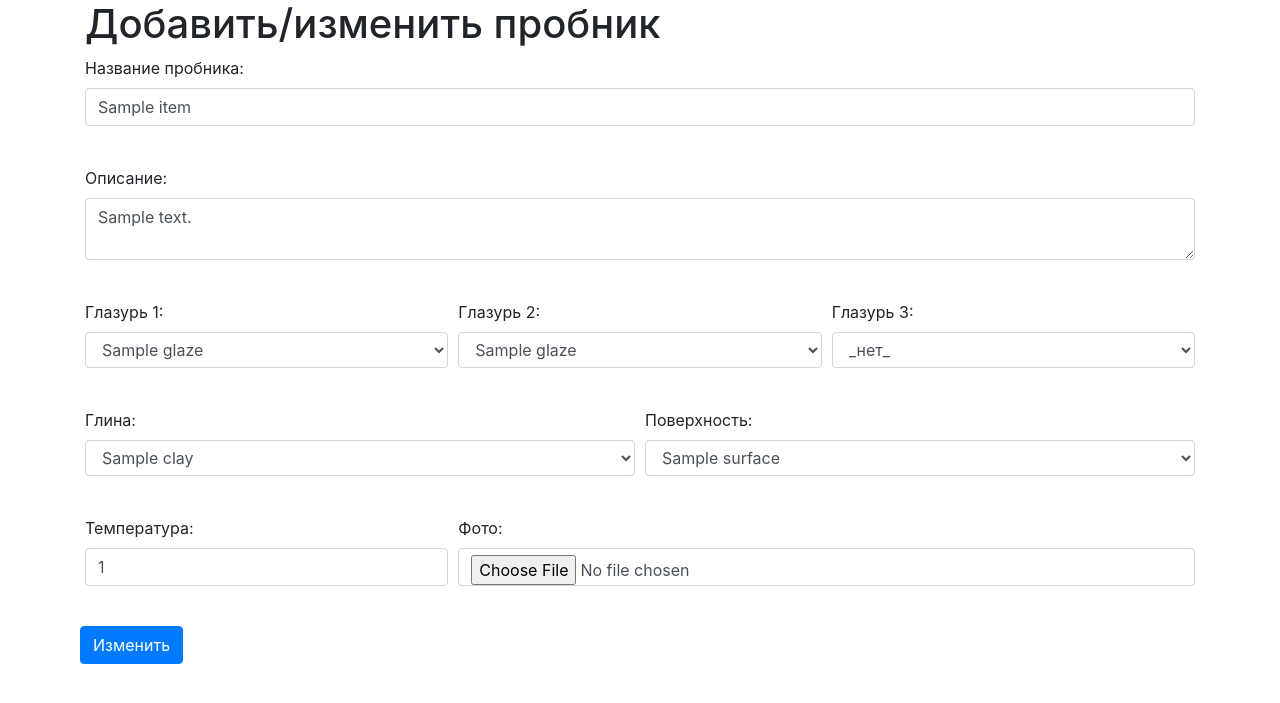
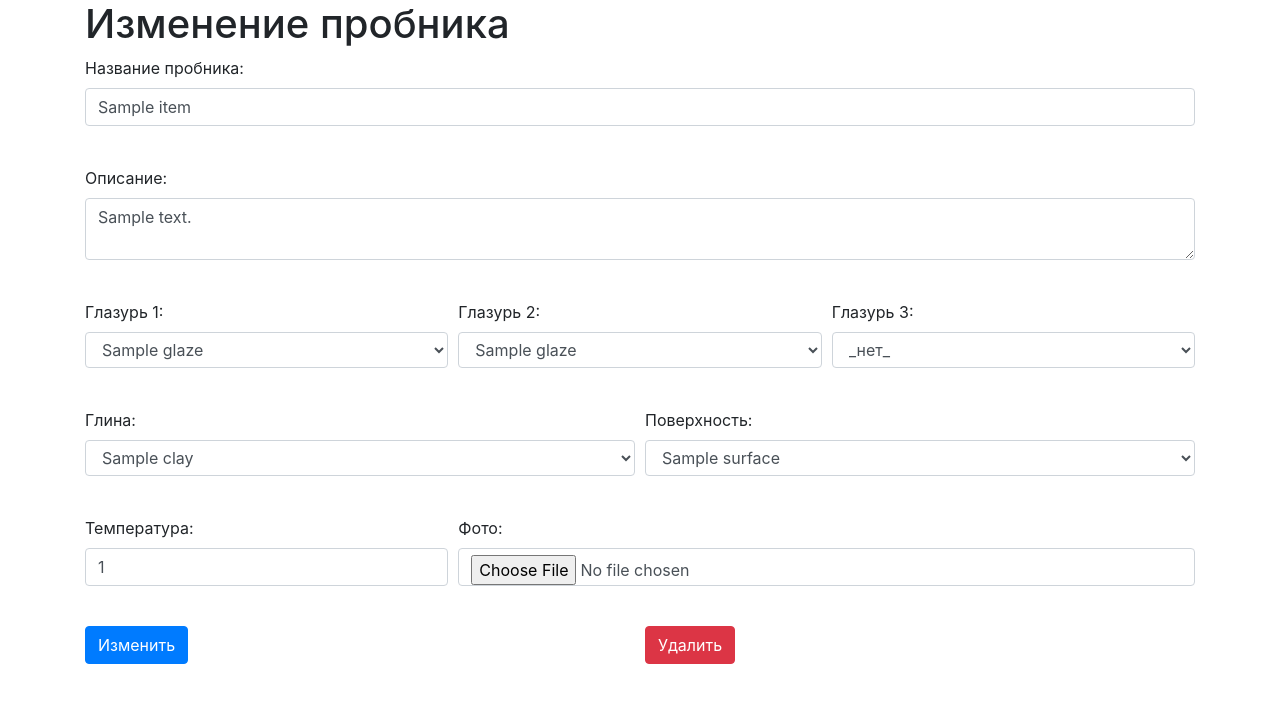
Before and after one commit to zimablizko/PotteryManager, a Flask app: page /edit_item/1 in a window 1280 px wide. Shown: the part 56-759 px from the top of the page. Run offline with Flask 2, Linux system fonts and the light colour scheme; tables that the repository leaves empty hold one stand-in row (values such as "Sample post"); some libraries are stand-ins or nearby versions.

Commit message:
added deleting

```diff
--- a/app/routes.py
+++ b/app/routes.py
@@ -2,6 +2,7 @@ import os
 
 from flask import render_template, flash, redirect, url_for, request, send_from_directory
 from sqlalchemy import func
+from sqlalchemy.sql.functions import count
 from werkzeug.utils import secure_filename
 from wtforms import SelectField
 from wtforms.validators import Optional
@@ -91,7 +92,7 @@ def add_item():
         db.session.commit()
         flash('Item {} added!'.format(form.name.data))
         return redirect(url_for('index'))
-    return render_template('add_item.html', title='Добавление/изменение пробника', form=form)
+    return render_template('add_item.html', title='Добавление пробника', form=form)
 
 
 @app.route('/edit_item/<item_id>', methods=['GET', 'POST'])
@@ -144,6 +145,7 @@ def edit_item(item_id):
     elif request.method == 'GET':
         print("INIT  " + str(item_id))
         item = Item.query.filter_by(id=item_id).one()
+        form.id = item.id
         glaze_1 = ItemGlaze.query.filter_by(item_id=item.id).filter_by(order=0).order_by('order').one_or_none()
         glaze_2 = ItemGlaze.query.filter_by(item_id=item.id).filter_by(order=1).order_by('order').one_or_none()
         glaze_3 = ItemGlaze.query.filter_by(item_id=item.id).filter_by(order=2).order_by('order').one_or_none()
@@ -160,7 +162,22 @@ def edit_item(item_id):
         form.surface_id.data = item.surface_id
         form.image.data = item.image_name
         form.submit.label.text = 'Изменить'
-    return render_template('add_item.html', title='Добавление/изменение пробника', form=form)
+    return render_template('add_item.html', title='Изменение пробника', form=form)
+
+
+@app.route('/delete_item/<item_id>', methods=['GET', 'POST'])
+def delete_item(item_id):
+    item = db.session.query(Item).filter(Item.id == item_id).one()
+    if item:
+        print(item)
+        item_glazes = db.session.query(ItemGlaze).filter(ItemGlaze.item_id == item_id).all()
+        print(item_glazes)
+        if len(item_glazes) > 0:
+            for item_glaze in item_glazes:
+                db.session.delete(item_glaze)
+        db.session.delete(item)
+        db.session.commit()
+    return redirect(url_for('index'))
 
 
 @app.route('/add_glaze', methods=['GET', 'POST'])
--- a/app/templates/add_clay.html
+++ b/app/templates/add_clay.html
@@ -1,7 +1,7 @@
 {% extends "base.html" %}
 
 {% block content %}
-<h1>Добавить/изменить глину</h1>
+<h1>{{title}}</h1>
 <form enctype="multipart/form-data" action="" method="post">
     {{ form.hidden_tag() }}
     <div class="form-group">
--- a/app/templates/add_glaze.html
+++ b/app/templates/add_glaze.html
@@ -1,7 +1,7 @@
 {% extends "base.html" %}
 
 {% block content %}
-<h1>Добавить/изменить глазурь</h1>
+<h1>{{title}}</h1>
 <form enctype="multipart/form-data" action="" method="post">
     {{ form.hidden_tag() }}
     <div class="form-group">
--- a/app/templates/add_item.html
+++ b/app/templates/add_item.html
@@ -1,12 +1,12 @@
 {% extends "base.html" %}
 
 {% block content %}
-<h1>Добавить/изменить пробник</h1>
+<h1>{{ title }}</h1>
 <form enctype="multipart/form-data" action="" method="post">
     {{ form.hidden_tag() }}
     <div class="form-group">
         {{ form.name.label }}<br>
-        {{ form.name(size=40, placeholder="<Глина>: <Глазурь 1> + <Глазурь 2> + <Глазурь 3>",class="form-control") }}<br>
+        {{ form.name(size=40, placeholder="<Глина>:<Глазурь 1> +<Глазурь 2> +<Глазурь 3>",class="form-control") }}<br>
                         {% for error in form.name.errors %}
                         <span style="color: red;">[{{ error }}]</span>
                         {% endfor %}
@@ -72,7 +72,18 @@
             <span style="color: red;">[{{ error }}]</span>
             {% endfor %}
         </div>
+    </div>
+    <div class="form-row">
+        <div class="form-group col-md-6">
+            {{ form.submit(class="btn btn-primary mb-2") }}
+        </div>
+        <div class="form-group col-md-6">
+            {% if form.id %}
+            <a href="{{ url_for('delete_item', item_id=form.id)}}" class="btn mb-2 btn-danger">Удалить</a>
+            {% endif %}
+        </div>
+    </div>
 
- {{ form.submit(class="btn btn-primary mb-2") }}
 </form>
+
 {% endblock %}
--- a/app/templates/list.html
+++ b/app/templates/list.html
@@ -37,7 +37,6 @@
             <p class="card-text">{{ item.description }}</p>
             <p class="card-text">Температура: {{ item.temperature }}</p>
             <a href="{{ url_for('edit_item', item_id=item.id)}}" class="btn btn-sm btn-success">Изменить</a>
-            <a href="#" class="btn btn-sm btn-danger">Удалить</a>
         </div>
 
     </div>
```
Lines whose indentation alone changed are shown as unchanged.
